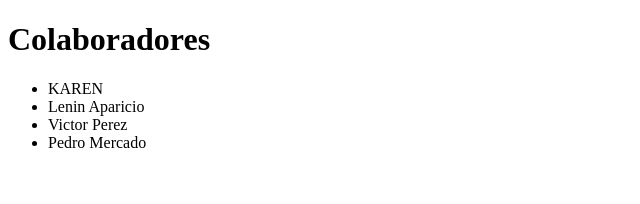
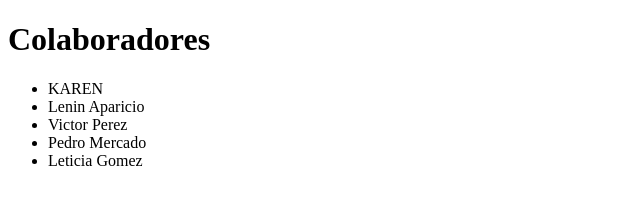
Before and after one commit to nmicht/mdweb-practica-git-2, a plain HTML site: page index.html in a window 1280 px wide. Shown: the whole page, without its empty margins (0-640 px from the left). Drawn offline with Linux system fonts and the light colour scheme.

Commit message:
Modifiqque

```diff
--- a/index.html
+++ b/index.html
@@ -11,6 +11,7 @@
             <li>Lenin Aparicio</li>
             <li>Victor Perez</li>
 	    <li>Pedro Mercado</li>
+		    <li>Leticia Gomez</li>
         </ul>
     </body>
 </html>
```
